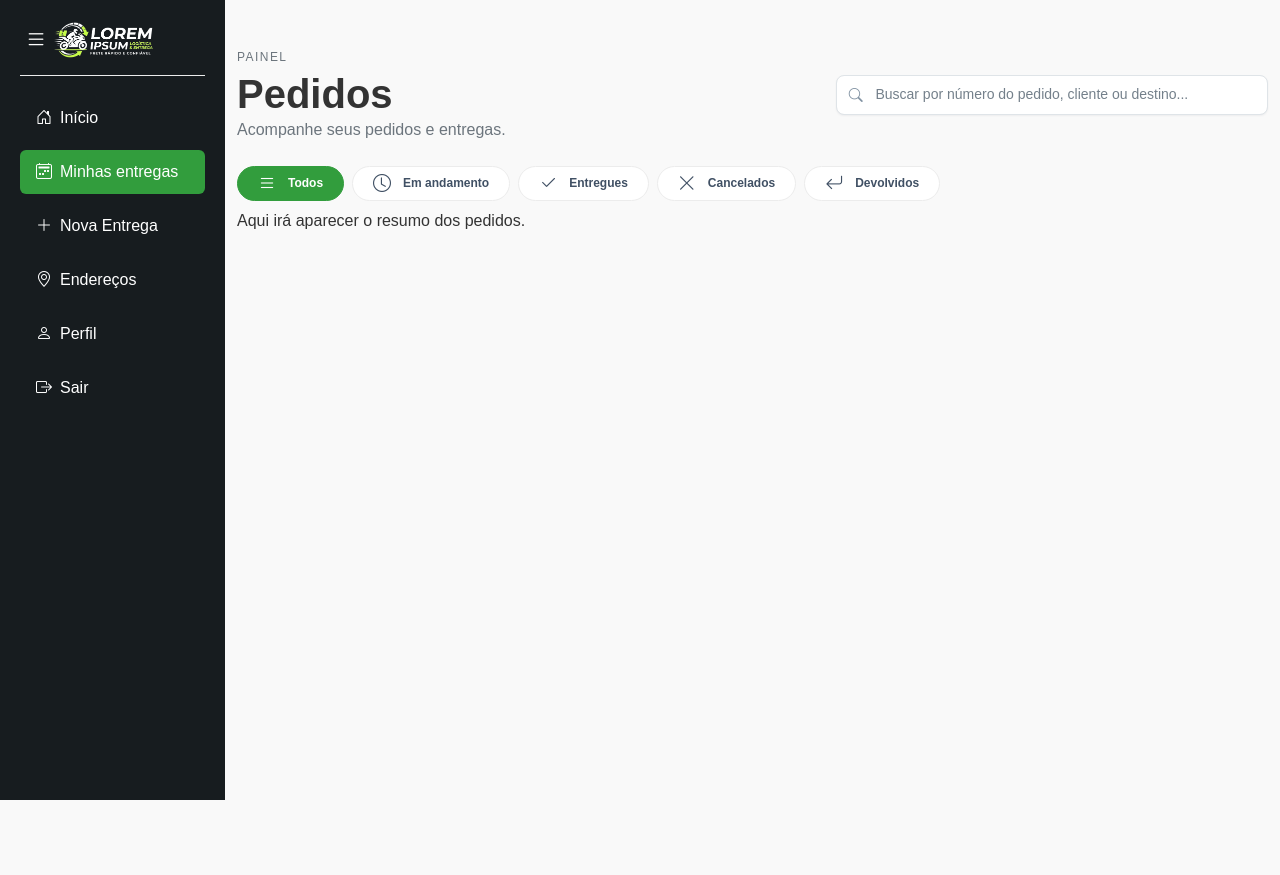
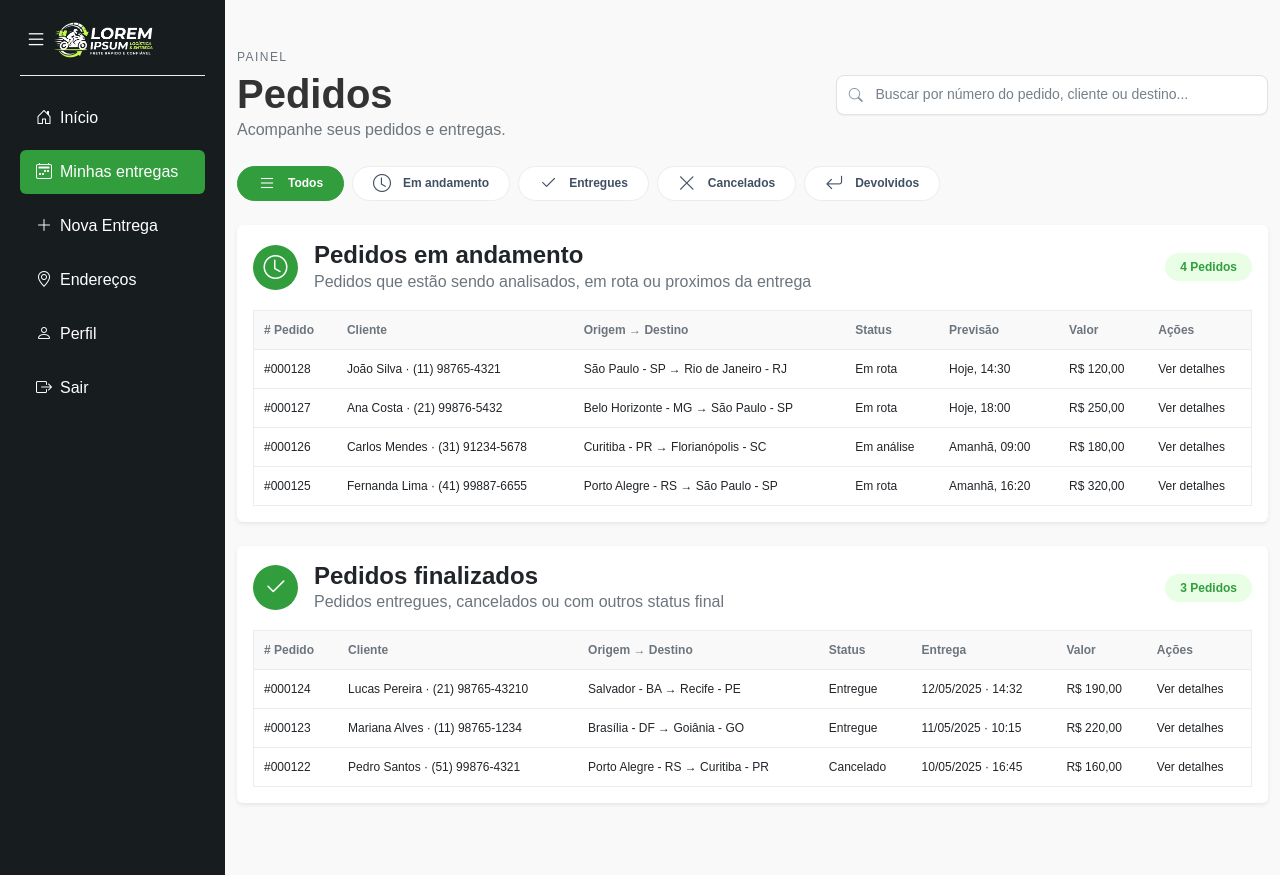
Before and after one commit to DevCarlosFilipe/freteapp, a React (Vite) app in the folder frontend/: page /dashboard/orders in a window 1280 px wide. Before the commit the page ends 800 px from the top, so only its background shows below. Built offline with nearby package versions, Linux system fonts and the light colour scheme.

Commit message:
Add order summary tables
Add reusable table and order-section components to display ongoing and completed orders, with section counts and styling.

```diff
--- a/frontend/src/components/orders/OrderContent.jsx
+++ b/frontend/src/components/orders/OrderContent.jsx
@@ -1,11 +1,96 @@
+import OrderSection from "./OrderSection";
+
 function OrderContent() {
+    const dataAndamento = [
+        {
+            "# Pedido": "#000128",
+            Cliente: "João Silva · (11) 98765-4321",
+            "Origem → Destino": "São Paulo - SP → Rio de Janeiro - RJ",
+            Status: "Em rota",
+            Previsão: "Hoje, 14:30",
+            Valor: "R$ 120,00",
+            Ações: "Ver detalhes"
+        },
+        {
+            "# Pedido": "#000127",
+            Cliente: "Ana Costa · (21) 99876-5432",
+            "Origem → Destino": "Belo Horizonte - MG → São Paulo - SP",
+            Status: "Em rota",
+            Previsão: "Hoje, 18:00",
+            Valor: "R$ 250,00",
+            Ações: "Ver detalhes"
+        },
+        {
+            "# Pedido": "#000126",
+            Cliente: "Carlos Mendes · (31) 91234-5678",
+            "Origem → Destino": "Curitiba - PR → Florianópolis - SC",
+            Status: "Em análise",
+            Previsão: "Amanhã, 09:00",
+            Valor: "R$ 180,00",
+            Ações: "Ver detalhes"
+        },
+        {
+            "# Pedido": "#000125",
+            Cliente: "Fernanda Lima · (41) 99887-6655",
+            "Origem → Destino": "Porto Alegre - RS → São Paulo - SP",
+            Status: "Em rota",
+            Previsão: "Amanhã, 16:20",
+            Valor: "R$ 320,00",
+            Ações: "Ver detalhes"
+        }
+    ];
+    const dataFinalizados = [
+        {
+            "# Pedido": "#000124",
+            Cliente: "Lucas Pereira · (21) 98765-43210",
+            "Origem → Destino": "Salvador - BA → Recife - PE",
+            Status: "Entregue",
+            Entrega: "12/05/2025 · 14:32",
+            Valor: "R$ 190,00",
+            Ações: "Ver detalhes"
+        },
+        {
+            "# Pedido": "#000123",
+            Cliente: "Mariana Alves · (11) 98765-1234",
+            "Origem → Destino": "Brasília - DF → Goiânia - GO",
+            Status: "Entregue",
+            Entrega: "11/05/2025 · 10:15",
+            Valor: "R$ 220,00",
+            Ações: "Ver detalhes"
+        },
+        {
+            "# Pedido": "#000122",
+            Cliente: "Pedro Santos · (51) 99876-4321",
+            "Origem → Destino": "Porto Alegre - RS → Curitiba - PR",
+            Status: "Cancelado",
+            Entrega: "10/05/2025 · 16:45",
+            Valor: "R$ 160,00",
+            Ações: "Ver detalhes"
+        }
+    ];
     return (
-        <div class="tab-content" id="orderContent">
-            <div class="tab-pane show active" id="ordersResume" role="tabpanel" aria-labelledby="pills-home-tab" tabindex="0">
-                <p>Aqui irá aparecer o resumo dos pedidos.</p>
+        <div className="tab-content" id="orderContent">
+            <div className="tab-pane show active" id="ordersResume" role="tabpanel" aria-labelledby="pills-resume-tab" tabIndex="0">
+                <OrderSection
+                    title="Pedidos em andamento"
+                    icon="clock"
+                    label="Pedidos que estão sendo analisados, em rota ou proximos da entrega "
+                    data={dataAndamento}
+                />
+                <OrderSection
+                    title="Pedidos finalizados"
+                    icon="check2"
+                    label="Pedidos entregues, cancelados ou com outros status final"
+                    data={dataFinalizados}
+                />
             </div>
-            <div class="tab-pane" id="ordersFilter" role="tabpanel" aria-labelledby="pills-profile-tab" tabindex="0">
-                <p>Aqui irá aparecer o filtro de pedidos.</p>
+            <div className="tab-pane" id="ordersFilter" role="tabpanel" aria-labelledby="pills-in-progress-tab" tabIndex="0">
+                <OrderSection
+                    title="Filtro de pedidos"
+                    icon="filter"
+                    label="Aqui você pode filtrar seus pedidos."
+                    data={[]}
+                />
             </div>
         </div>
     );
--- a/frontend/src/components/orders/OrderFilters.jsx
+++ b/frontend/src/components/orders/OrderFilters.jsx
@@ -2,7 +2,7 @@ import NavPillsButton from "../ui/NavPillsButton";
 
 function OrderFilters() {
     return (
-        <ul className="nav nav-pills" id="pills-tab" role="tablist">
+        <ul className="nav nav-pills mb-3" id="pills-tab" role="tablist">
             <NavPillsButton text="Todos" icon="list" id="pills-resume-tab" dataBsTarget="#ordersResume" active={true} />
             <NavPillsButton text="Em andamento" icon="clock" id="pills-in-progress-tab" dataBsTarget="#ordersFilter" />
             <NavPillsButton text="Entregues" icon="check2" id="pills-completed-tab" dataBsTarget="#ordersFilter" />
--- a/frontend/src/components/orders/OrderSection.jsx
+++ b/frontend/src/components/orders/OrderSection.jsx
@@ -0,0 +1,33 @@
+import styles from "./Orders.module.css";
+import Table from "../ui/Table";
+
+function OrderSection({ title, icon, label, data = [] }) {
+    function countOrders (data) {
+        return data.length + " Pedidos";
+    }
+    return (
+        <div className="card h-100 border-0 shadow-sm p-3 mb-4">
+            <div className="d-flex align-items-center gap-3 mb-3">
+                {icon &&
+                    <div className={styles.boxIcon}>
+                        <i className={`bi bi-${icon}`}></i>
+                    </div>
+                }
+                <div className={styles.boxTitle}>
+                    <h4 className="fw-bold mb-0">{title}</h4>
+                    <p className="text-secondary mb-0">
+                        {label}
+                    </p>
+                </div>
+                <div className={styles.boxCount}>
+                    <span>{countOrders(data)}</span>
+                </div>
+            </div>
+
+            <Table columns={Object.keys(data[0] || {})} data={data} />
+
+        </div>
+    );
+}
+
+export default OrderSection;
--- /dev/null
+++ b/frontend/src/components/orders/Orders.module.css
@@ -0,0 +1,22 @@
+.boxIcon {
+    display: flex;
+    justify-content: center;
+    align-items: center;
+    line-height: 1;
+    background-color: var(--color-theme);
+    color: var(--color-white);
+    border-radius: 50%;
+    font-size: 18pt;
+    width: 45px;
+    height: 45px;
+}
+
+.boxCount {
+    background-color: var(--color-light-theme);
+    color: var(--color-theme);
+    border-radius: 25px;
+    padding: 5px 15px;
+    margin-left: auto;
+    font-size: 9pt;
+    font-weight: 600;
+}
--- /dev/null
+++ b/frontend/src/components/ui/Table.jsx
@@ -0,0 +1,30 @@
+import styles from "./Table.module.css";
+
+function Table({ columns, data, caption }) {
+    return (
+        <table className={styles.table}>
+            {caption && (
+                <caption className={styles.caption}>{caption}</caption>
+            )}
+            <thead>
+                <tr>
+                    {columns.map((column, index) => (
+                        <th key={index}>{column}</th>
+                    ))}
+                </tr>
+            </thead>
+
+            <tbody>
+                {data.map((row, rowIndex) => (
+                    <tr key={rowIndex}>
+                        {columns.map((column, colIndex) => (
+                            <td key={colIndex}>{row[column]}</td>
+                        ))}
+                    </tr>
+                ))}
+            </tbody>
+        </table>
+    );
+}
+
+export default Table;
--- /dev/null
+++ b/frontend/src/components/ui/Table.module.css
@@ -0,0 +1,16 @@
+.table {
+    border: 1px solid var(--color-border-soft);
+    font-size: 9pt;
+}
+
+.table thead {
+    background-color: var(--color-gray-soft);
+    color: var(--color-light-text);
+}
+
+.table th,
+.table td {
+    padding: 10px;
+    text-align: left;
+    border-bottom: 1px solid var(--color-border-soft);
+}
--- a/frontend/src/styles/index.css
+++ b/frontend/src/styles/index.css
@@ -9,6 +9,7 @@
     --color-border-soft: #ececec;
     --color-light-transparent: #ffffff66;
     --color-high-transparent: #ffffff0f;
+    --color-light-text: #6c757d;
 }
 
 body {
```
